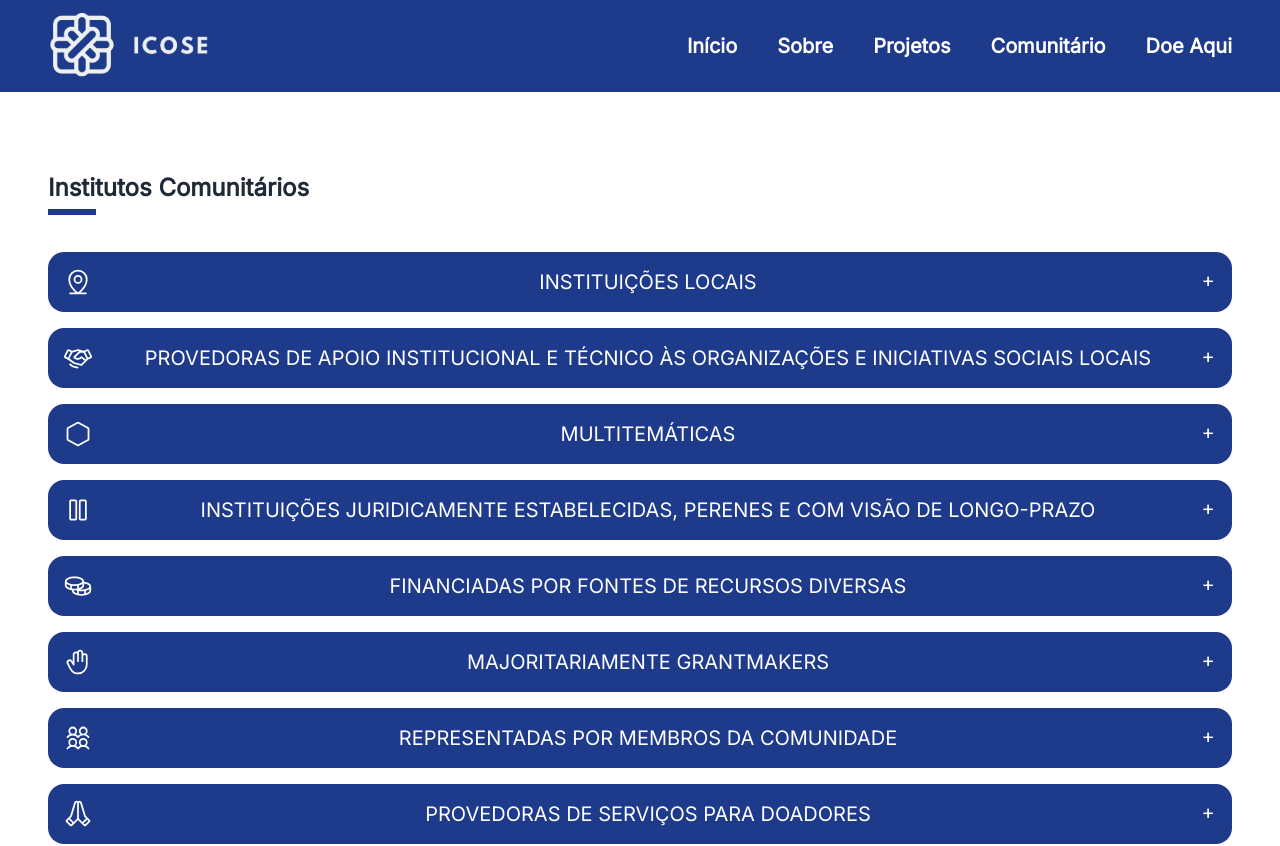
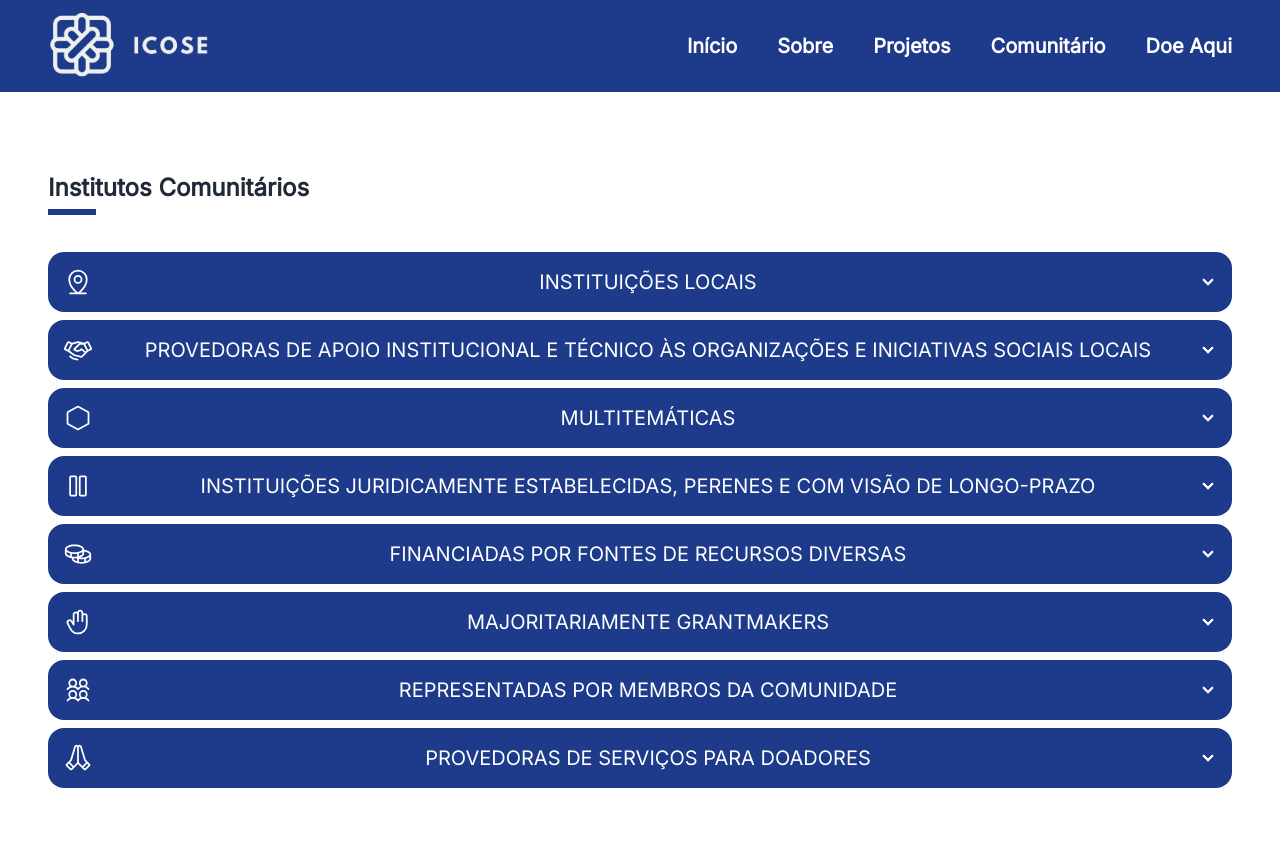
Before and after one commit to softeam-org/icose-web, a React (Vite) app: page /comunitario in a window 1280 px wide. Shown: the top 846 px of the page. Built offline with nearby package versions, Linux system fonts and the light colour scheme.

Commit message:
Acordeon do Comunitário responde corretamente

```diff
--- a/src/Pages/Comunitario.jsx
+++ b/src/Pages/Comunitario.jsx
@@ -1,9 +1,10 @@
-import Participantes from "@/assets/MapaFIC_ProgramaTT.png";
+import { Columns, Coins, MapPinLine, Hand, HandsPraying, Handshake, Hexagon, UsersFour } from "@phosphor-icons/react";
 import Body from "@/components/Body";
 import Title from "@/components/Title";
 import SliderC from "@/components/Comunitario/SliderCommunity";
+
 import TransformandoTerritorios from "@/assets/TransformandoTerritorios.png";
-import { Columns, Coins, MapPinLine, Hand, HandsPraying, Handshake, Hexagon, UsersFour } from "@phosphor-icons/react";
+import Participantes from "@/assets/MapaFIC_ProgramaTT.png";
 
 function Community() {
   return (
@@ -11,7 +12,7 @@ function Community() {
       <Body>
         <section className="flex flex-col gap-12">
           <Title content="Institutos Comunitários" />
-          <div className="flex flex-col gap-4">
+          <div className="flex flex-col gap-2">
             <SliderC
               icon={<MapPinLine size={28} />}
               title="Instituições locais"
@@ -53,9 +54,7 @@ function Community() {
               content="Oferecem serviços adaptados aos interesses e a capacidade de contribuição dos doadores, auxiliando-os a alcançarem seus objetivos filantrópicos. São responsáveis também por fomentar a cultura de doação no território e, potencialmente, são instrumentos poderosos para receber legados." />
           </div>
         </section>
-        <div
-          className="pt-12 flex justify-center"
-        >
+        <div className="pt-12 flex justify-center">
           <img
             src={TransformandoTerritorios}
             alt="Descreve o modelo de operação da transformando territórios"
--- a/src/components/Comunitario/SliderCommunity.jsx
+++ b/src/components/Comunitario/SliderCommunity.jsx
@@ -1,13 +1,13 @@
 function SliderCommunity({ icon, title, content }) {
   return (
-    <div className="collapse collapse-plus text-white bg-standard-blue">
-      <input type="checkbox" className="accordion-1" />
+    <div className="collapse collapse-arrow text-white bg-standard-blue">
+      <input type="radio" name="community-accordion" />
       <div className="collapse-title text-xl font-medium flex flex-row gap-5">
-        <span className="mr-auto self-center">{icon}</span>
-        <span className="mr-auto uppercase">{title}</span>
+        {icon}
+        <span className="mx-auto uppercase">{title}</span>
       </div>
       <div className="collapse-content text-base px-10">
-        <p>{content}</p>
+        {content}
       </div>
     </div>
   )
```
